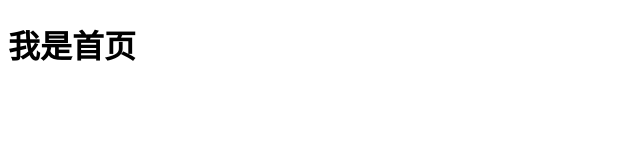
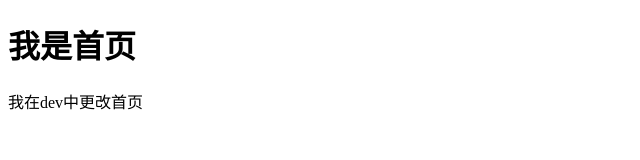
Before and after one commit to xinglovepeng2019/jjjj-2308a, a plain HTML site: page index.html in a window 1280 px wide. Shown: the whole page, without its empty margins (0-640 px from the left). Drawn offline with Linux system fonts and the light colour scheme.

Commit message:
我在dev中更改首页e

```diff
--- a/index.html
+++ b/index.html
@@ -8,5 +8,6 @@
 </head>
 <body>
     <h1>我是首页</h1>
+    <div>我在dev中更改首页</div>
 </body>
 </html>
```
